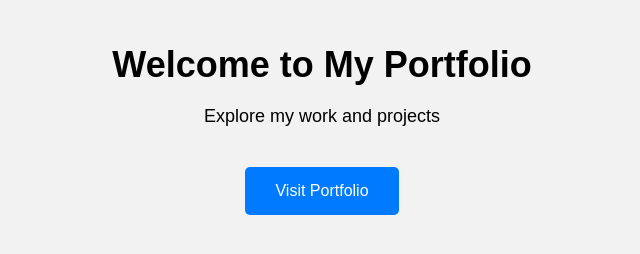
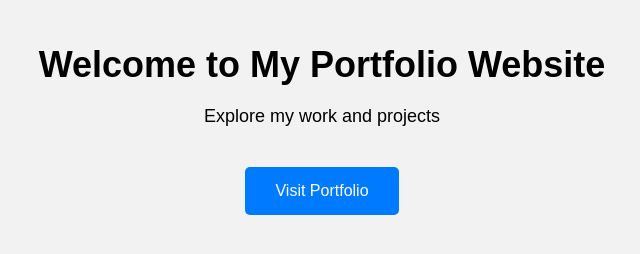
Before and after one commit to longtnle/longtnle.github.io, a plain HTML site: page index.html in a window 1280 px wide. Shown: the whole page, without its empty margins (318-958 px from the left). Drawn offline with Linux system fonts and the light colour scheme.

Commit message:
Update index.html

```diff
--- a/index.html
+++ b/index.html
@@ -8,7 +8,7 @@
 </head>
 <body>
 <div class="container">
-    <h1>Welcome to My Portfolio</h1>
+    <h1>Welcome to My Portfolio Website</h1>
     <p>Explore my work and projects</p>
     <a href="portfolio.html">Visit Portfolio</a>
 </div>
```
